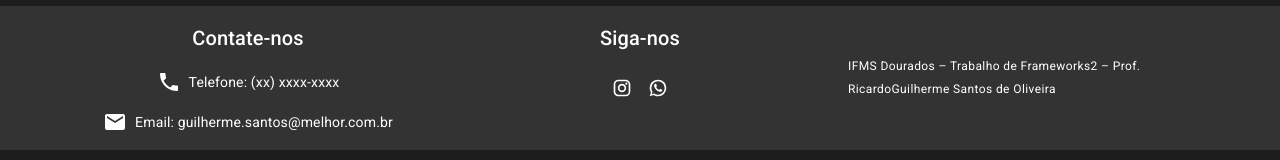
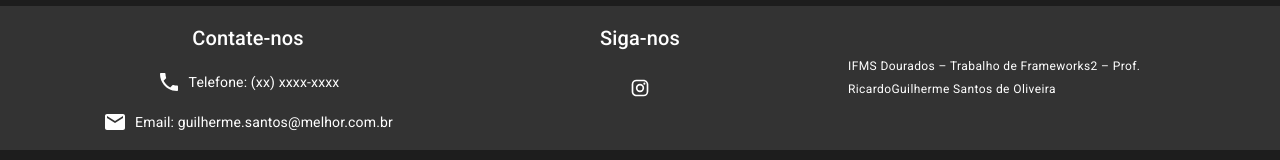
Before and after one commit to guio11221/frameworks, a React (Create React App) app: page / in a window 1280 px wide. Shown: the part 171-331 px from the top of the page. Built offline with nearby package versions, Linux system fonts and the light colour scheme; no server answers.

Commit message:
Meu segundo comite desse site

```diff
--- a/src/components/Rodape.js
+++ b/src/components/Rodape.js
@@ -54,11 +54,6 @@ function Rodape() {
                   <InstagramIcon fontSize="small" />
                 </IconButton>
               </Link>
-              <Link href="https://wa.me/5567998725601?text=Opa%2C+vim+pelo+seu+site%21" color="inherit" target="_blank" style={linkStyle}>
-                <IconButton color="inherit">
-                  <WhatsAppIcon fontSize="small" />
-                </IconButton>
-              </Link>
             </Box>
           </Grid>
           <Grid item xs={12} md={4}>
```
